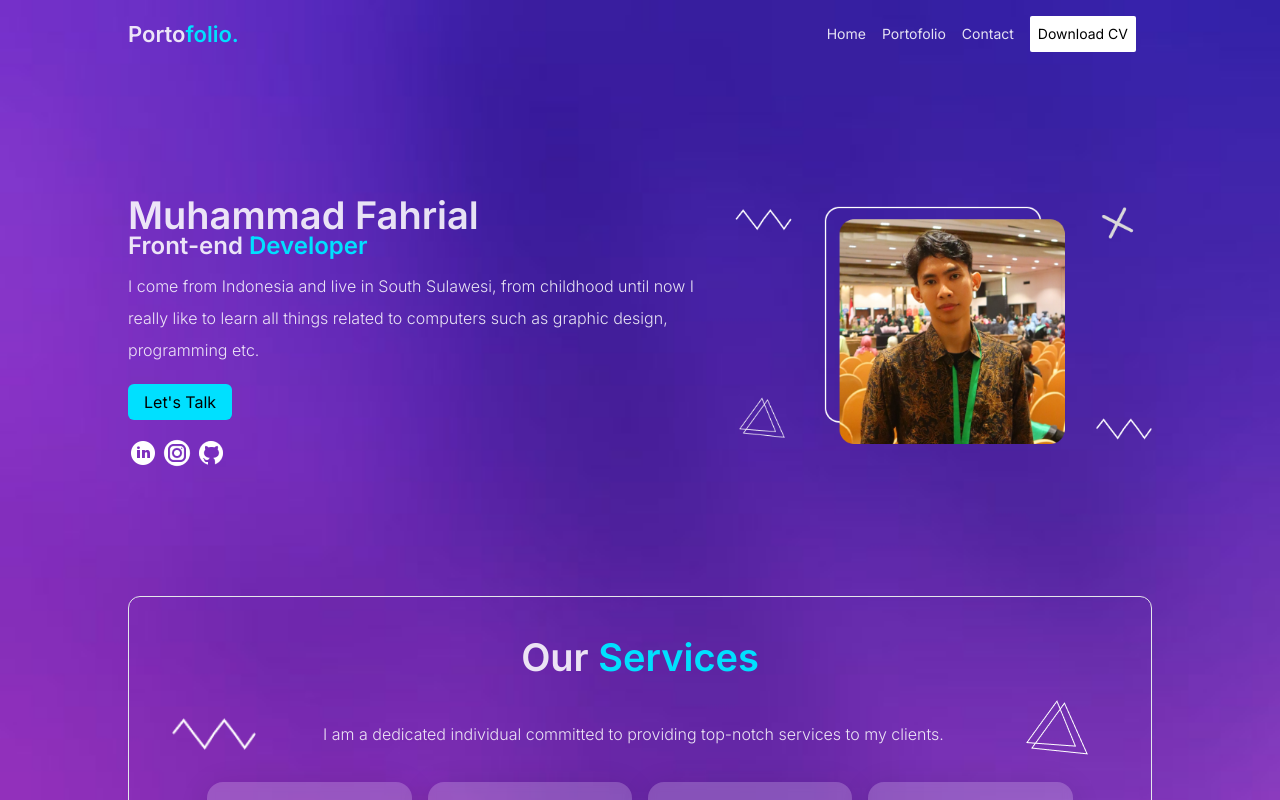
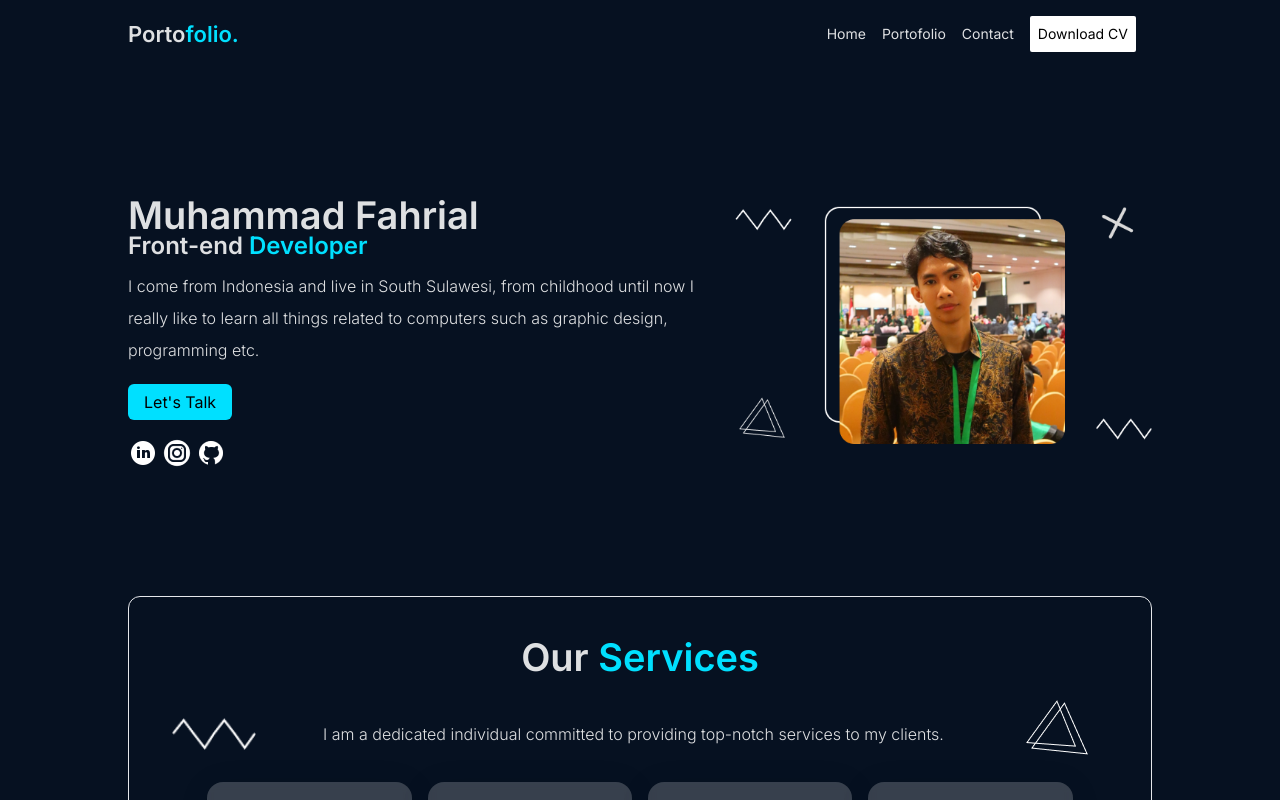
Before and after one commit to MuhammadFahrial/my-portofolio, a React (Vite) app: page / in a window 1280 px wide. Shown: the top 800 px of the page. Built offline with nearby package versions, Linux system fonts and the light colour scheme.

Commit message:
update:bg

```diff
--- a/src/index.css
+++ b/src/index.css
@@ -9,9 +9,9 @@
 
   color-scheme: light dark;
   color: rgba(255, 255, 255, 0.87);
-  /* background-color: #061121; */
-  background: url(../src/assets/bg.jpg) no-repeat;
-  background-size: cover;
+  background-color: #061121;
+  /* background: url(../src/assets/bg.jpg) no-repeat;
+  background-size: cover; */
   /* margin: 0 10%; */
   /* padding: 0 10%; */
 
```
